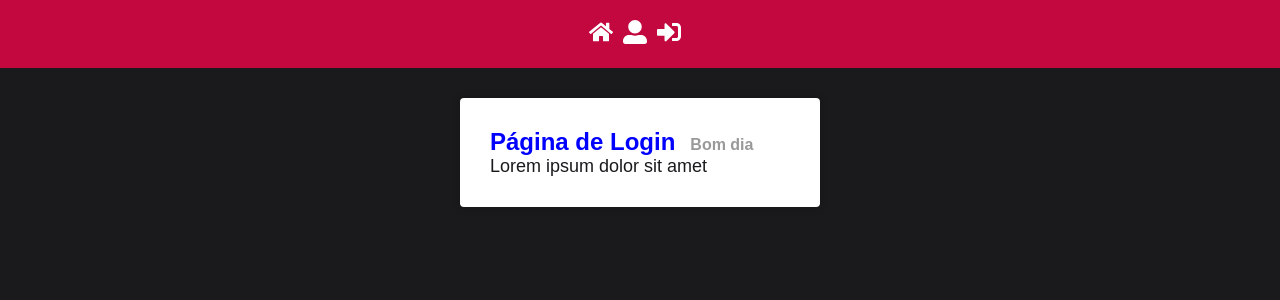
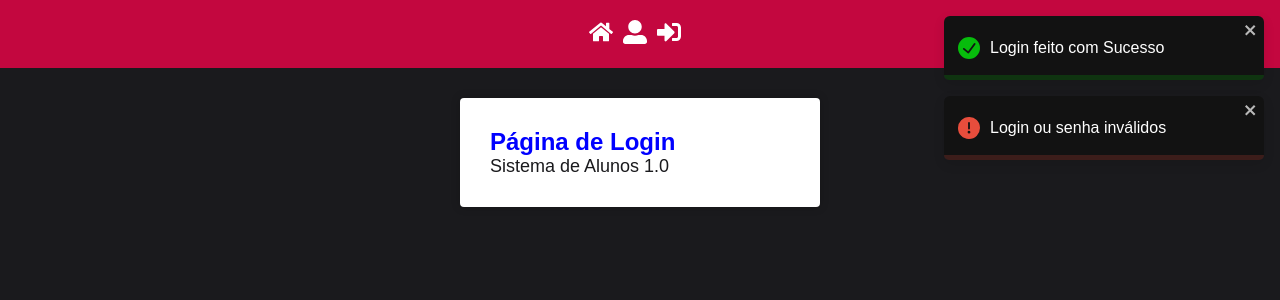
Before and after one commit to brunog-infosec/curso-js-typescript-react-luiz-otavio, a React (Create React App) app in the folder REACT/react-base/: page / in a window 1280 px wide. Shown: the top 300 px of the page. Built offline with nearby package versions, Linux system fonts and the light colour scheme.

Commit message:
importação react-toastify e teste de uso na página de login

```diff
--- a/REACT/react-base/src/App.js
+++ b/REACT/react-base/src/App.js
@@ -1,5 +1,6 @@
 import React from 'react';
 import { Router } from 'react-router-dom';
+import { ToastContainer } from 'react-toastify';
 
 import history from './services/history';
 import GlobalStyles from './styles/GlobalStyles';
@@ -12,6 +13,7 @@ function App() {
       <Header />
       <Routes />
       <GlobalStyles />
+      <ToastContainer autoClose={3000} className="toast-container" />
     </Router>
   );
 }
--- a/REACT/react-base/src/pages/Login/index.js
+++ b/REACT/react-base/src/pages/Login/index.js
@@ -1,15 +1,23 @@
 import React from 'react';
 import { Title, Paragrafo } from './styled';
 import { Container } from '../../styles/GlobalStyles';
+import { toast } from 'react-toastify';
 
 export default function Login() {
+  toast.success('Login feito com Sucesso', {
+    toastId: 'successId',
+    theme: 'dark',
+  });
+
+  toast.error('Login ou senha inválidos', {
+    toastId: 'errorId',
+    theme: 'dark',
+  });
+
   return (
     <Container>
-      <Title>
-        Página de Login
-        <small>Bom dia</small>
-      </Title>
-      <Paragrafo>Lorem ipsum dolor sit amet</Paragrafo>
+      <Title>Página de Login</Title>
+      <Paragrafo>Sistema de Alunos 1.0</Paragrafo>
     </Container>
   );
 }
```
